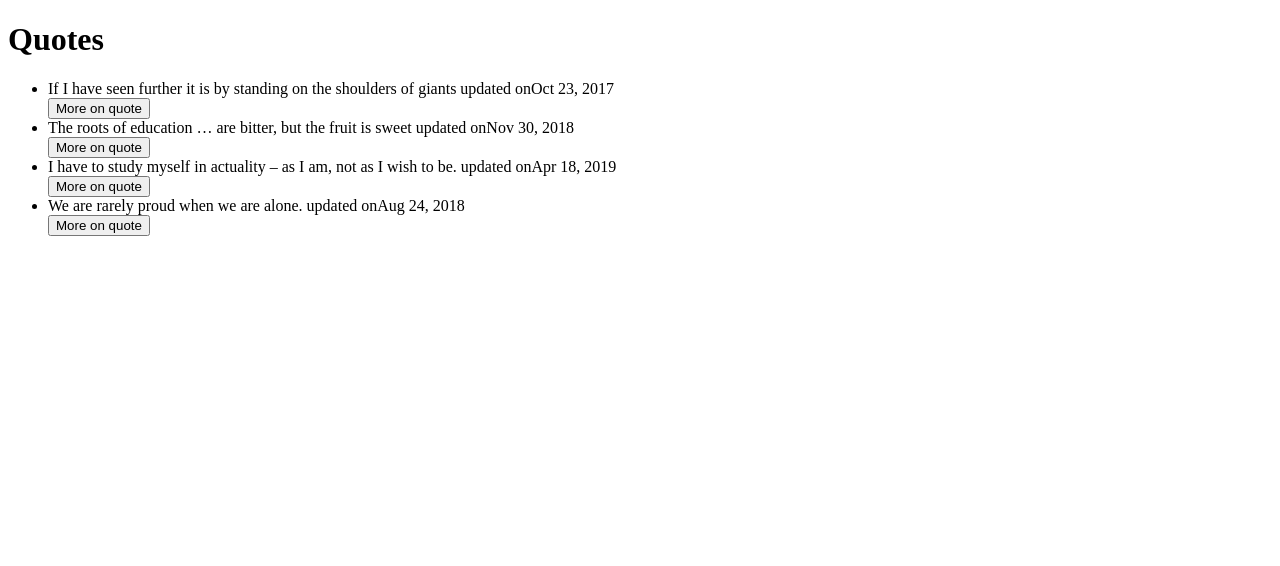
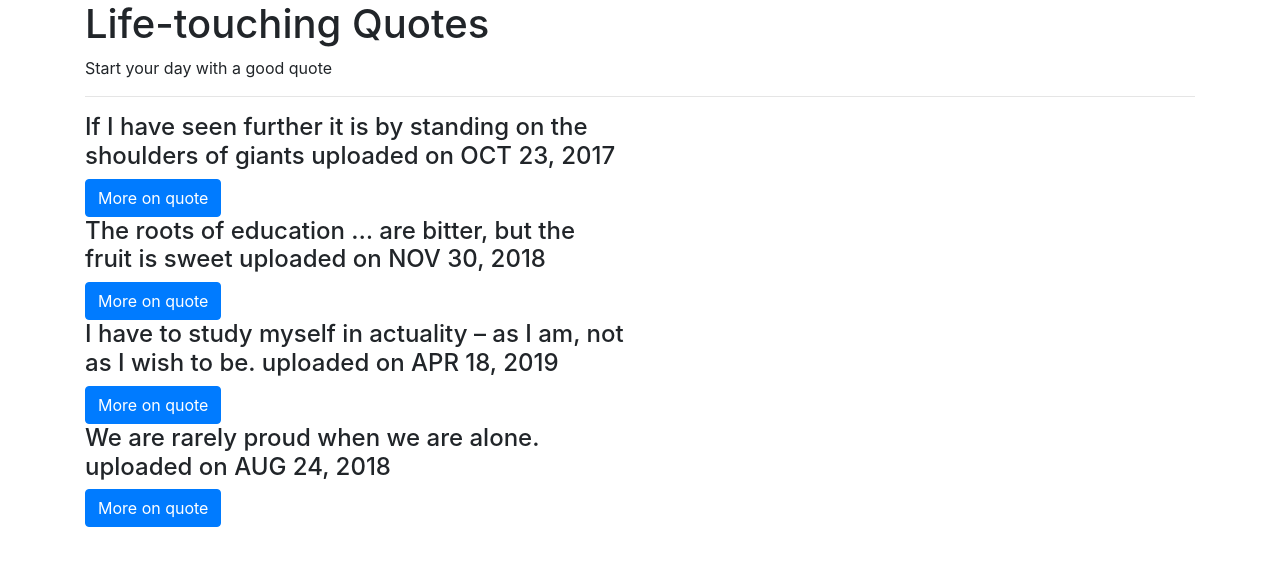
Before and after one commit to CharlesOsang017/Quotes, an Angular app: page / in a window 1280 px wide. Shown: the top 566 px of the page. Built offline with nearby package versions, Linux system fonts and the light colour scheme.

Commit message:
Installed bootstrapt

```diff
--- a/package.json
+++ b/package.json
@@ -19,6 +19,8 @@
     "@angular/platform-browser": "~10.0.9",
     "@angular/platform-browser-dynamic": "~10.0.9",
     "@angular/router": "~10.0.9",
+    "bootstrap": "^4.5.2",
+    "popper": "^1.0.1",
     "rxjs": "~6.5.5",
     "tslib": "^2.0.0",
     "zone.js": "~0.10.3"
--- a/src/app/quote-detail/quote-detail.component.html
+++ b/src/app/quote-detail/quote-detail.component.html
@@ -1,21 +1,24 @@
 <p>
    Author: {{quote.author}}
 </p>
-<button (click)='quoteComplete(true)'>Complete</button>
+<button (click)='quoteDelete(true)'>Delete Quote</button>
 
-<!--
-// love quote
+
+
+
+
+<!-- love quote
 Whatever our souls are made of, his and mine are the same. - Emily Brontë
 Love is composed of a single soul inhabiting two bodies. - Aristotle
 
-// Funny Quote
-Vote for the man who promises least; he'll be the least disappointing.
+ Funny Quote
+Vote for the man who promises least; he will be the least disappointing.
 Bernard Baruch
 
-// Nature Quote
+ Nature Quote
 Trees love to toss and sway; they make such happy noises.
 Emily Carr
 
-//Art Quote
+Art Quote
 Religion and art spring from the same root and are close kin. Economics and art are strangers.
-Nathaniel Hawthorne -->
+Nathaniel Hawthorne  -->
--- a/src/app/quote-detail/quote-detail.component.ts
+++ b/src/app/quote-detail/quote-detail.component.ts
@@ -10,7 +10,7 @@ export class QuoteDetailComponent implements OnInit {
   @Input() quote: Quote;
   @Output() isComplete =new EventEmitter<boolean>();
 
-  quoteComplete(complete: boolean){
+  quoteDelete(complete: boolean){
     this.isComplete.emit(complete);
   }
   constructor() { }
--- a/src/app/quote/quote.component.html
+++ b/src/app/quote/quote.component.html
@@ -1,8 +1,61 @@
-  <h1>Quotes</h1>
+<div class="container">
+  <h1>Life-touching  Quotes</h1>
+  <p>Start your day with a good quote</p>
+  <hr>
+
+  <div class="row">
+    <div class="col-md-6">
+      <div *ngFor='let quote of quotes; let i = index'>
+        <div>
+          <h4 id={{i}} appHighlight>{{quote.name}} uploaded on {{quote.completeDate|date|uppercase}}</h4>
+          <button (click)='toggleDetails(i)' class="btn btn-primary">More on quote</button>
+        </div>
+
+        <div *ngIf='quote.showAuthor'>
+          <app-quote-detail [quote]='quote' (isComplete)='deleteQuote($event,i)'></app-quote-detail>        </div>
+      </div>
+    </div>
+  </div>
+
+  <!-- <p *ngIf='goals.length > 5'>You have too many goals</p> -->
+</div>
+
+
+
+
+
+
+
+
+
+
+
+
+
+
+ <!-- <div class="container">
+   <h1>Life-touching  Quotes</h1>
+   <p>Start your day with good quote</p>
+   <hr>
+   <div class="row">
+   <div class="col-md-6">
+   <div *ngFor='let quote of quotes; let i = index'>
+ </div>
+ <h4 id={{i}} appHighlight>{{quote.name}} uploaded on {{quote.completeDate|date|uppercase}}</h4>
+ <button (click)='toggleDetails(i)' class="btn btn-primary">View More</button>
+</div>
+ </div *ngIf='quote.showAuthor'>
+ <app-quote-detail [quote]='quote' (isComplete)='deleteQuote($event,i)'></app-quote-detail>
+</div>
+</div>
+</div> -->
+
+ <!-- <h1>Quotes</h1>
   <ul>
       <div *ngFor='let quote of quotes; let i=index'>
-        <li appHighlight>{{quote.name}} updated on{{quote.completeDate|date}}</li>
+        <li appHighlight>{{quote.name}} updated on {{quote.completeDate|date|uppercase}}</li>
           <button (click)='toggleDetails(i)'>More on quote</button>
-          <app-quote-detail *ngIf='quote.showAuthor' [quote]='quote'(isComplete)='completeQuote($event,i)'></app-quote-detail>
+          <app-quote-detail *ngIf='quote.showAuthor' [quote]='quote'(isComplete)='DeleteQuote($event,i)'></app-quote-detail>
       </div>
     </ul>
+   -->
--- a/src/app/quote/quote.component.ts
+++ b/src/app/quote/quote.component.ts
@@ -7,22 +7,24 @@ import { Quote } from '../quote';
 })
 export class QuoteComponent implements OnInit {
   quotes: Quote[] = [
-    new Quote(1, 'If I have seen further it is by standing on the shoulders of giants', 'Sir Isaac Newton', new Date(2017,9,23)),
-    new Quote(2, 'The roots of education … are bitter, but the fruit is sweet', 'Aristotle', new Date(2018,10,30)),
-    new Quote(1, 'I have to study myself in actuality – as I am, not as I wish to be.', 'KRISHNAMURTI', new Date (2019,3,18)),
-    new Quote(1, 'We are rarely proud when we are alone.', 'Voltaire', new Date(2018, 7,24)),
+    new Quote(1, 'If I have seen further it is by standing on the shoulders of giants', 'Sir Isaac Newton', new Date(2017, 9, 23)),
+    new Quote(2, 'The roots of education … are bitter, but the fruit is sweet', 'Aristotle', new Date(2018, 10, 30)),
+    new Quote(1, 'I have to study myself in actuality – as I am, not as I wish to be.', 'KRISHNAMURTI', new Date(2019, 3, 18)),
+    new Quote(1, 'We are rarely proud when we are alone.', 'Voltaire', new Date(2018, 7, 24)),
   ];
 
-  toggleDetails(index){
+  toggleDetails(index) {
     this.quotes[index].showAuthor = !this.quotes[index].showAuthor;
   }
 
-  copmleteQuote(isComplete, index){
-    if(isComplete) {
-      this.quotes.splice(index,1);
+  deleteQuote(isComplete, index) {
+    if (isComplete) {
+      let toDelete = confirm(`Are you sure you want to delete ${this.quotes[index].name}?`)
+      if (toDelete) {
+        this.quotes.splice(index, 1)
+      }
     }
   }
-
 
   constructor() { }
 
--- a/src/styles.css
+++ b/src/styles.css
@@ -1 +1 @@
-/* You can add global styles to this file, and also import other style files */
+@import "~bootstrap/dist/css/bootstrap.css"
```
Also changed, not shown: 1 other file (tests, documents, lock files or other folders).
